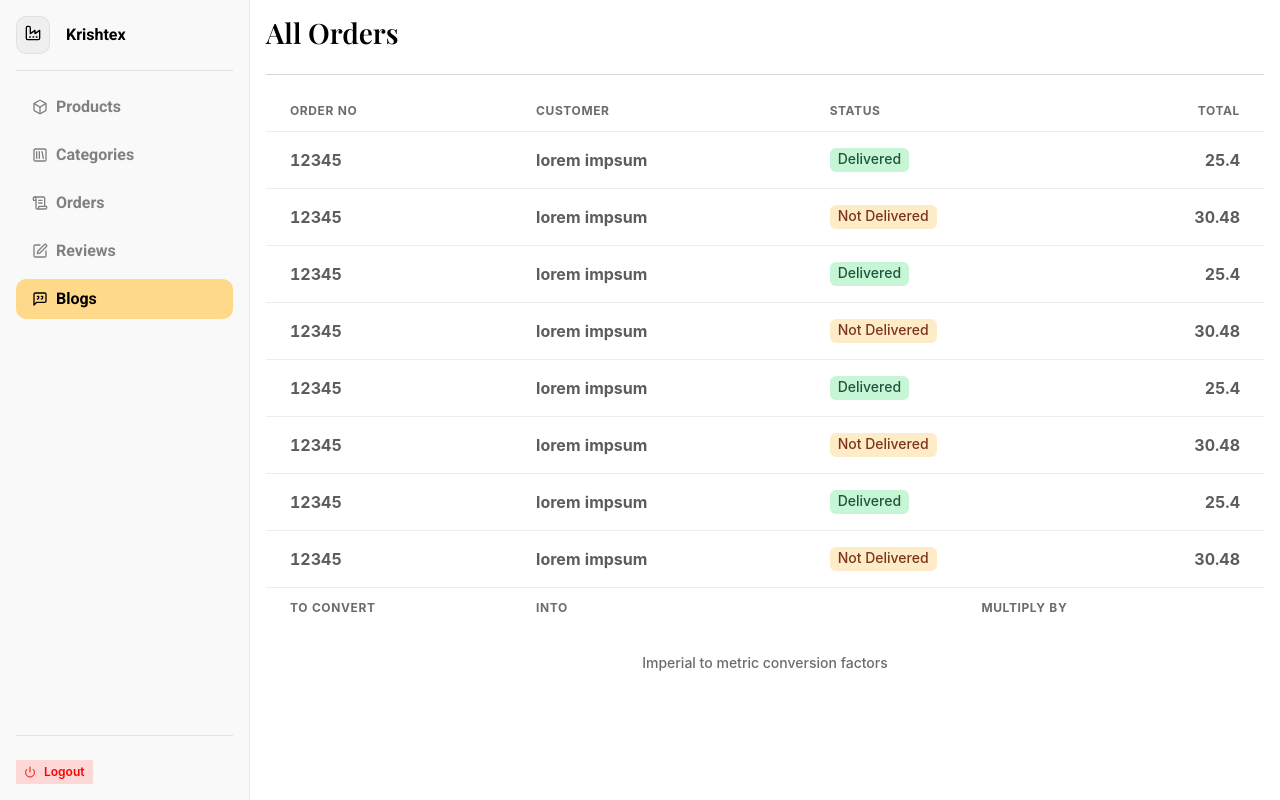
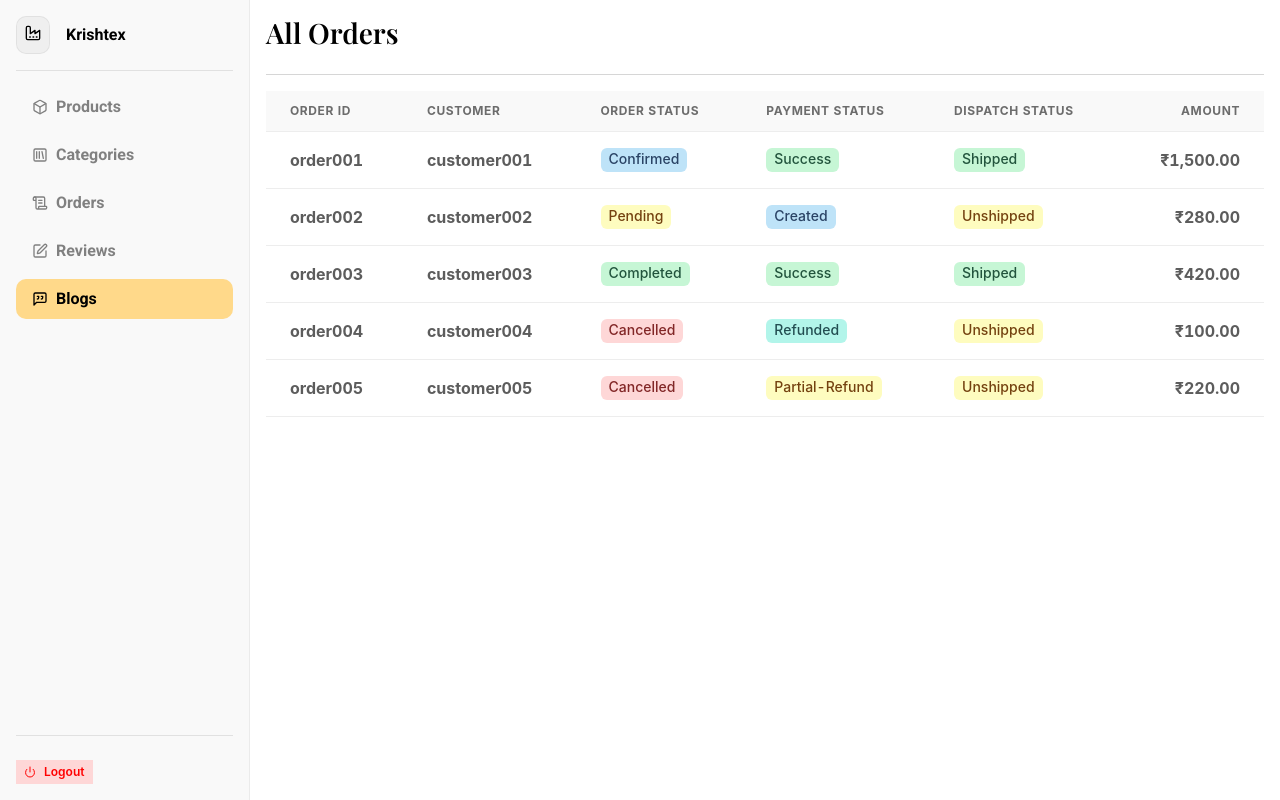
Before and after one commit to purushg16/krishtex, a React (Vite) app: page /admin/blogs in a window 1280 px wide. Built offline with nearby package versions, Linux system fonts and the light colour scheme; a web font is replaced by a local one.

Commit message:
orders page ui completed

```diff
--- /dev/null
+++ b/src/data/orders.ts
@@ -0,0 +1,69 @@
+import Order from "../entities/Order";
+
+export default [
+  {
+    orderId: "order001",
+    customerId: "customer001",
+    product: [
+      { productId: "product001", quantity: 2 },
+      { productId: "product002", quantity: 1 },
+    ],
+    totalBill: 1500,
+    paymentStatus: "success",
+    orderStatus: "confirmed",
+    shippingStatus: "shipped",
+    paymentId: "payment001",
+  },
+  {
+    orderId: "order002",
+    customerId: "customer002",
+    product: [
+      { productId: "product003", quantity: 1 },
+      { productId: "product004", quantity: 3 },
+    ],
+    totalBill: 280,
+    paymentStatus: "created",
+    orderStatus: "pending",
+    shippingStatus: "unshipped",
+    paymentId: "payment002",
+  },
+  {
+    orderId: "order003",
+    customerId: "customer003",
+    product: [
+      { productId: "product005", quantity: 1 },
+      { productId: "product006", quantity: 2 },
+      { productId: "product007", quantity: 1 },
+    ],
+    totalBill: 420,
+    paymentStatus: "success",
+    orderStatus: "completed",
+    shippingStatus: "shipped",
+    paymentId: "payment003",
+  },
+  {
+    orderId: "order004",
+    customerId: "customer004",
+    product: [{ productId: "product008", quantity: 2 }],
+    totalBill: 100,
+    paymentStatus: "refunded",
+    orderStatus: "cancelled",
+    shippingStatus: "unshipped",
+    paymentId: "payment004",
+  },
+  {
+    orderId: "order005",
+    customerId: "customer005",
+    product: [
+      { productId: "product009", quantity: 1 },
+      { productId: "product010", quantity: 1 },
+      { productId: "product011", quantity: 1 },
+      { productId: "product012", quantity: 1 },
+    ],
+    totalBill: 220,
+    paymentStatus: "partial-refund",
+    orderStatus: "cancelled",
+    shippingStatus: "unshipped",
+    paymentId: "payment005",
+  },
+] as Order[];
--- /dev/null
+++ b/src/entities/Order.ts
@@ -0,0 +1,20 @@
+interface Product {
+  productId: string;
+  quantity: number;
+}
+
+export default interface Order {
+  orderId: string;
+  customerId: string;
+  product: Product[];
+  totalBill: number;
+  paymentStatus:
+    | "created"
+    | "success"
+    | "failed"
+    | "refunded"
+    | "partial-refund";
+  orderStatus: "pending" | "confirmed" | "completed" | "cancelled";
+  shippingStatus: "unshipped" | "shipped";
+  paymentId: string;
+}
--- /dev/null
+++ b/src/functions/currencyFormatter.ts
@@ -0,0 +1,10 @@
+const currencyFormatter = (value: number) => {
+  const currencyFormatter = new Intl.NumberFormat("en-IN", {
+    style: "currency",
+    currency: "INR",
+  });
+
+  return currencyFormatter.format(value);
+};
+
+export default currencyFormatter;
--- a/src/pages/admin/OrdersPage.tsx
+++ b/src/pages/admin/OrdersPage.tsx
@@ -1,11 +1,9 @@
 import {
   Stack,
   Table,
-  TableCaption,
   TableContainer,
   Tbody,
   Td,
-  Tfoot,
   Th,
   Thead,
   Tr,
@@ -14,6 +12,17 @@
   Tag,
 } from "@chakra-ui/react";
 import { Name } from "../../utilities/Typography";
+import orders from "../../data/orders";
+import currencyFormatter from "../../functions/currencyFormatter";
+
+const tableHeadings = [
+  "order id",
+  "customer",
+  "order status",
+  "payment status",
+  "dispatch status",
+  "amount",
+];
 
 const OrdersPage = () => {
   return (
@@ -36,88 +45,74 @@
       >
         <TableContainer>
           <Table>
-            <TableCaption>Imperial to metric conversion factors</TableCaption>
-            <Thead>
+            <Thead bg="gray.50">
               <Tr>
-                <Th> Order No </Th>
-                <Th> Customer </Th>
-                <Th> status </Th>
-                <Th isNumeric> Total </Th>
+                {tableHeadings.map((th) => (
+                  <Th key={th} isNumeric={th === "amount"}>
+                    {th}
+                  </Th>
+                ))}
               </Tr>
             </Thead>
             <Tbody>
-              <Tr>
-                <Td> 12345 </Td>
-                <Td> lorem impsum </Td>
-                <Td>
-                  <Tag colorScheme="green"> Delivered </Tag>
-                </Td>
-                <Td isNumeric>25.4</Td>
-              </Tr>
-              <Tr>
-                <Td> 12345 </Td>
-                <Td> lorem impsum </Td>
-                <Td>
-                  <Tag colorScheme="orange"> Not Delivered </Tag>
-                </Td>
-                <Td isNumeric>30.48</Td>
-              </Tr>
-              <Tr>
-                <Td> 12345 </Td>
-                <Td> lorem impsum </Td>
-                <Td>
-                  <Tag colorScheme="green"> Delivered </Tag>
-                </Td>
-                <Td isNumeric>25.4</Td>
-              </Tr>
-              <Tr>
-                <Td> 12345 </Td>
-                <Td> lorem impsum </Td>
-                <Td>
-                  <Tag colorScheme="orange"> Not Delivered </Tag>
-                </Td>
-                <Td isNumeric>30.48</Td>
-              </Tr>
-              <Tr>
-                <Td> 12345 </Td>
-                <Td> lorem impsum </Td>
-                <Td>
-                  <Tag colorScheme="green"> Delivered </Tag>
-                </Td>
-                <Td isNumeric>25.4</Td>
-              </Tr>
-              <Tr>
-                <Td> 12345 </Td>
-                <Td> lorem impsum </Td>
-                <Td>
-                  <Tag colorScheme="orange"> Not Delivered </Tag>
-                </Td>
-                <Td isNumeric>30.48</Td>
-              </Tr>
-              <Tr>
-                <Td> 12345 </Td>
-                <Td> lorem impsum </Td>
-                <Td>
-                  <Tag colorScheme="green"> Delivered </Tag>
-                </Td>
-                <Td isNumeric>25.4</Td>
-              </Tr>
-              <Tr>
-                <Td> 12345 </Td>
-                <Td> lorem impsum </Td>
-                <Td>
-                  <Tag colorScheme="orange"> Not Delivered </Tag>
-                </Td>
-                <Td isNumeric>30.48</Td>
-              </Tr>
+              {orders.map((order) => (
+                <Tr key={order.orderId}>
+                  <Td> {order.orderId} </Td>
+                  <Td> {order.customerId} </Td>
+                  <Td>
+                    <Tag
+                      colorScheme={
+                        order.orderStatus === "completed"
+                          ? "green"
+                          : order.orderStatus === "confirmed"
+                          ? "blue"
+                          : order.orderStatus === "pending"
+                          ? "yellow"
+                          : order.orderStatus === "cancelled"
+                          ? "red"
+                          : "gray"
+                      }
+                      textTransform="capitalize"
+                    >
+                      {order.orderStatus}
+                    </Tag>
+                  </Td>
+                  <Td>
+                    <Tag
+                      colorScheme={
+                        order.paymentStatus === "success"
+                          ? "green"
+                          : order.paymentStatus === "created"
+                          ? "blue"
+                          : order.paymentStatus === "refunded"
+                          ? "teal"
+                          : order.paymentStatus === "partial-refund"
+                          ? "yellow"
+                          : order.paymentStatus === "failed"
+                          ? "red"
+                          : "gray"
+                      }
+                      textTransform="capitalize"
+                    >
+                      {order.paymentStatus}
+                    </Tag>
+                  </Td>
+                  <Td>
+                    <Tag
+                      colorScheme={
+                        order.shippingStatus === "shipped" ? "green" : "yellow"
+                      }
+                      textTransform="capitalize"
+                    >
+                      {order.shippingStatus}
+                    </Tag>
+                  </Td>
+                  <Td isNumeric>
+                    {currencyFormatter(parseFloat(order.totalBill.toFixed(2)))}
+                  </Td>
+                </Tr>
+              ))}
             </Tbody>
-            <Tfoot>
-              <Tr>
-                <Th>To convert</Th>
-                <Th>into</Th>
-                <Th isNumeric>multiply by</Th>
-              </Tr>
-            </Tfoot>
           </Table>
         </TableContainer>
       </Box>
```
